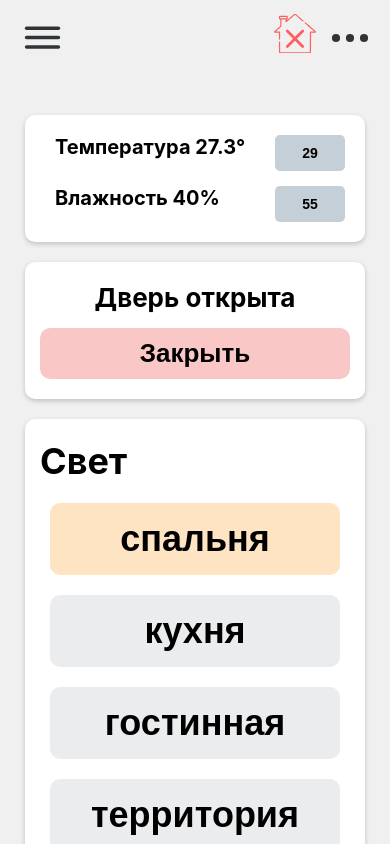
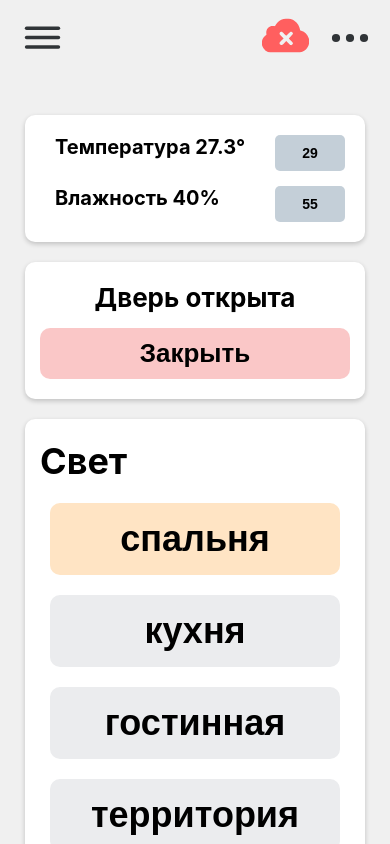
Before and after one commit to arec0000/x-home, a React (Create React App) app in the folder client/: page / in a window 390 px wide. Shown: the top 844 px of the page. Built offline with nearby package versions, Linux system fonts and the light colour scheme; no server answers.

Commit message:
client: add connection loss icon

```diff
--- a/client/src/components/app/App.js
+++ b/client/src/components/app/App.js
@@ -18,7 +18,7 @@ class App extends Component {
         this.state = {
             currentPage: localStorage.getItem('lastPage') || 'Главная',
             pages: ['Главная', 'Внешняя теплица', 'Внутренняя теплица', 'Робот'],
-            connectedStatus: {esp: false, greenhouse: false, robot: false},
+            connectedStatus: null,
             climate: {sensTemp: 27.3, sensWet: 40, wishTemp: 29, wishWet: 55},
             doorControl: false,
             lightButtons: [
@@ -85,9 +85,13 @@ class App extends Component {
         }
     }
 
+    onClose = () => {
+        this.setState({connectedStatus: null});
+    }
+
     componentDidMount() {
         if (!socket.chanel) {
-            socket.connect('ws://localhost:5000', this.onMessage);
+            socket.connect('ws://localhost:5000', this.onMessage, this.onClose);
         }
     }
 
--- a/client/src/components/app/socket.js
+++ b/client/src/components/app/socket.js
@@ -7,7 +7,7 @@
         - При подключении отправляет авторизационное сообщение
 */
 class Socket {
-    connect(link, onMessage) {
+    connect(link, onMessage, onClose) {
         const socket = new WebSocket(link);
 
         socket.addEventListener('open', () => {
@@ -19,12 +19,13 @@ class Socket {
         socket.addEventListener('message', onMessage);
 
         socket.addEventListener('close', e => {
+            onClose();
             if (e.wasClean) {
                 console.log('Соединение закрыто');
             } else {
                 console.log('Соединение прервано');
             }
-            setTimeout(() => this.connect(link, onMessage), 3000);
+            setTimeout(() => this.connect(link, onMessage, onClose), 3000);
         });
 
         socket.addEventListener('error', err => {
--- a/client/src/components/header/header.css
+++ b/client/src/components/header/header.css
@@ -149,6 +149,14 @@ header {
     transform: translateY(10px) scale(1.1);
 }
 
+.disconnected {
+    background-image: url('../pictures/disconnected.svg');
+    margin-right: 10px;
+    width: 79px;
+    height: 57px;
+    transform: translateY(7px) scale(.9);
+}
+
 @media (max-width: 1200px) {
     .menu {
         width: 35%;
@@ -196,6 +204,10 @@ header {
     .robot-connect-status-off {
         transform: translateY(10px) scale(.9);
     }
+
+    .disconnected {
+        transform: translateY(7px) scale(.8);
+    }
 }
 
 @media (max-width: 475px) {
@@ -230,4 +242,8 @@ header {
     .robot-connect-status-off {
         transform: translateX(10px) translateY(10px) scale(.7);
     }
+
+    .disconnected {
+        transform: translateX(15px) translateY(7px) scale(.6);
+    }
 }
--- a/client/src/components/header/header.js
+++ b/client/src/components/header/header.js
@@ -19,7 +19,7 @@ class Header extends Component {
     render() {
         const {currentPage, pages, connectedStatus, changePage} = this.props;
         let clazz;
-
+        if (connectedStatus) {
             switch(currentPage) {
                 case 'Главная':
                     clazz = connectedStatus.esp ? 'house-connect-status-on' : 'house-connect-status-off';
@@ -32,6 +32,9 @@ class Header extends Component {
                     break;
                 default:
                     clazz = '';
+            }
+        } else {
+            clazz = 'disconnected';
         }
 
         const links = pages.map(item => (
--- a/client/src/components/robot-control/robot-control.js
+++ b/client/src/components/robot-control/robot-control.js
@@ -11,11 +11,15 @@ class RobotControl extends Component {
     }
 
     onClick = (id) => {
-        if (id !== this.state.robot.target && id !== this.state.robot.current && this.props.connectedStatus.robot) {
+    const connected = this.props.connectedStatus ? this.props.connectedStatus.robot : undefined;
+        if (connected === undefined) {
+            this.setState({robot: {...this.state.robot, target: id}});
+            return console.error('Связь с сервером потеряна, отправка данных на робота невозможна!');
+        }
+        if (id !== this.state.robot.target && id !== this.state.robot.current && connected) {
             this.setState({robot: {state: true, current: this.state.robot.current, target: id}});
             this.props.sendData({title: 'data-from-app-to-robot', target: id});
-        }
-        if (id !== this.state.robot.target && id !== this.state.robot.current && !this.props.connectedStatus.robot) {
+        } else if (id !== this.state.robot.target && id !== this.state.robot.current) {
             this.setState({robot: {...this.state.robot, target: id}});
             console.error('Робот не в сети, отправка данных невозможна!');
         }
```
Also changed, not shown: client/src/components/pictures/disconnected.svg (added). Lines whose indentation alone changed are shown as unchanged.
